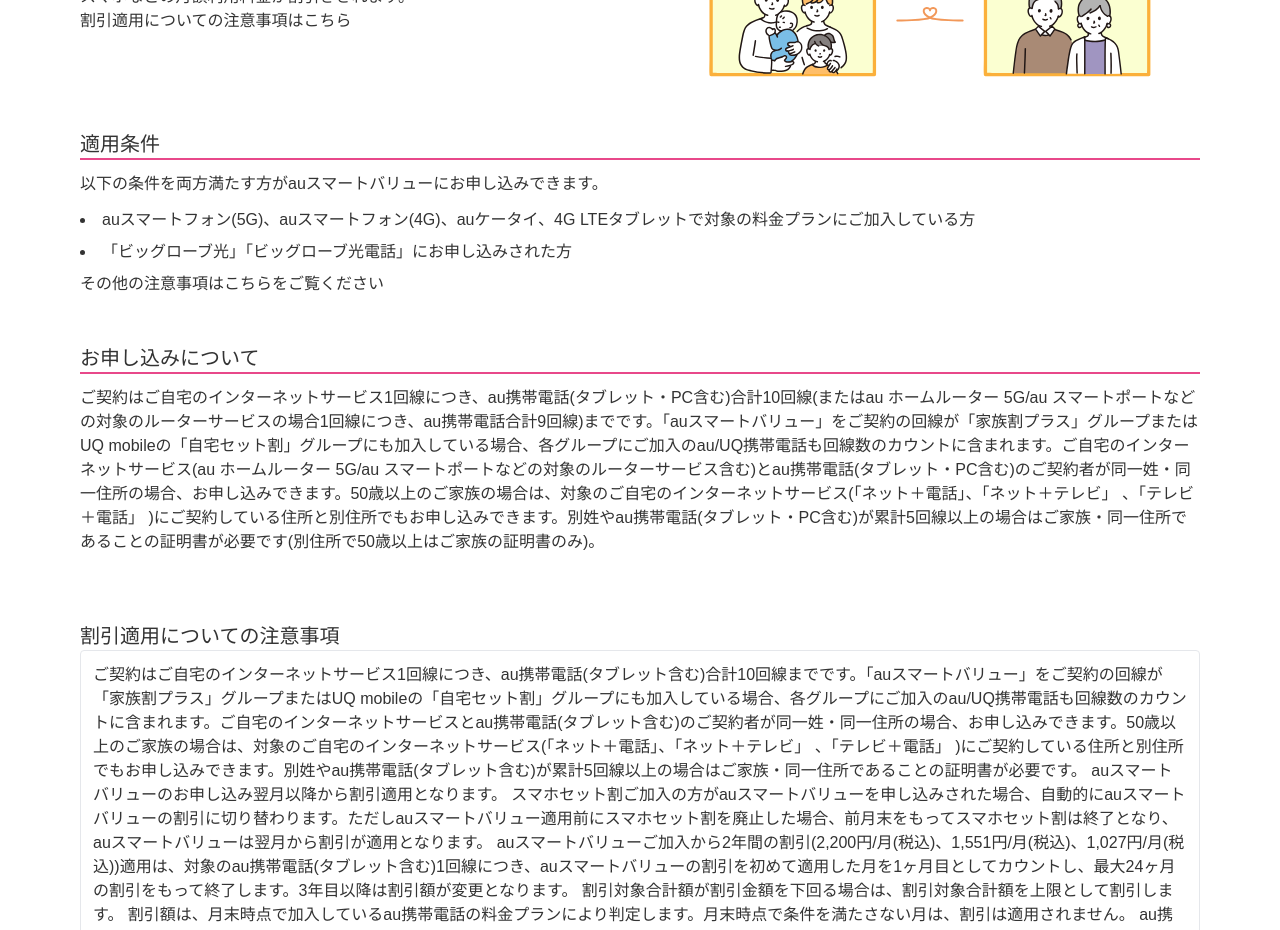
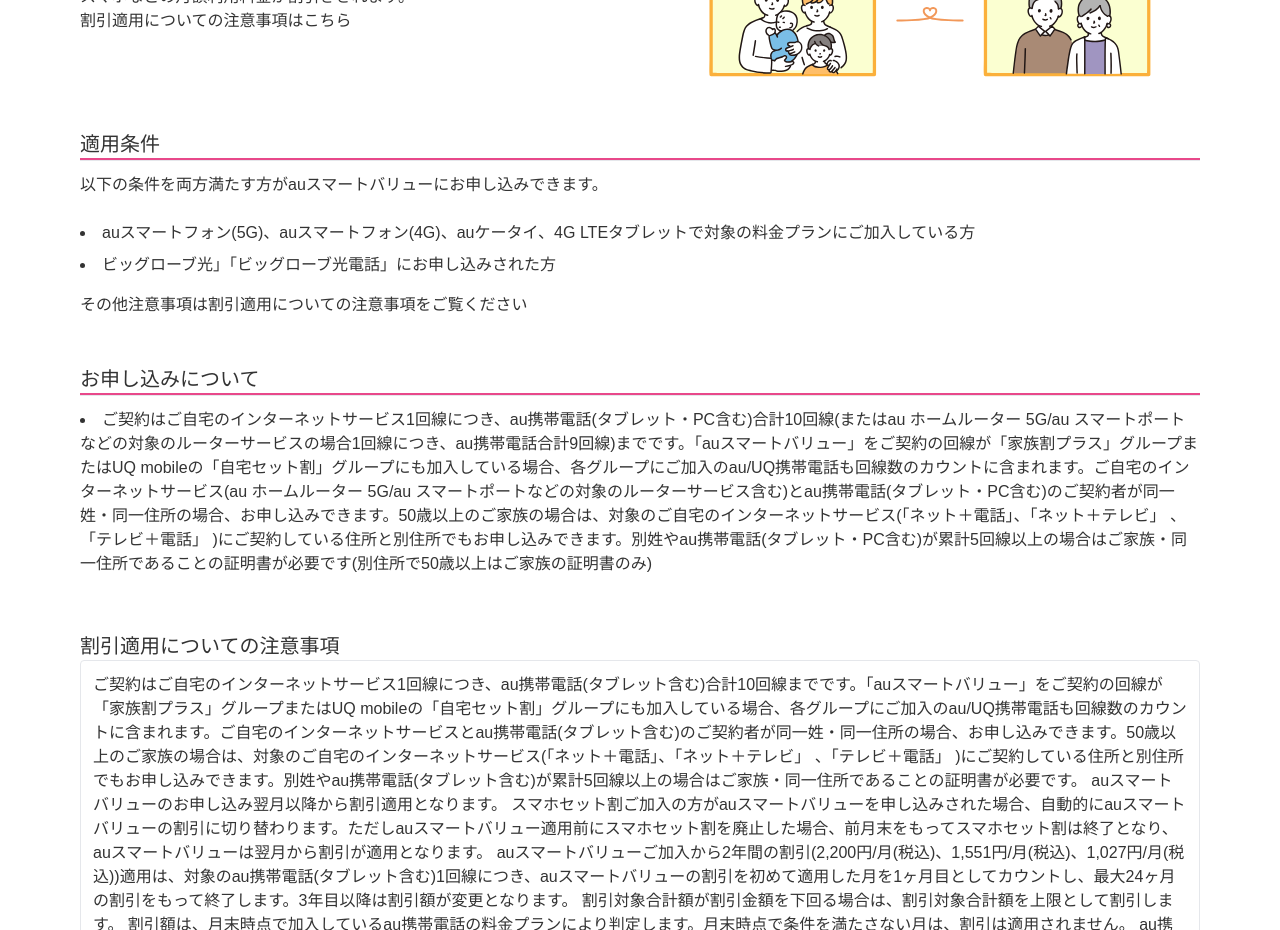
Before and after one commit to kazuyazama/biglobe-lp, a Next.js app: page /campaignDetail in a window 1280 px wide. Shown: the part 5600-6530 px from the top of the page. Built offline with nearby package versions, Linux system fonts and the light colour scheme; a web font is replaced by a local one.

Commit message:
errorfix

```diff
--- a/components/campaign/Detail/ListCpn.tsx
+++ b/components/campaign/Detail/ListCpn.tsx
@@ -1,28 +1,27 @@
 type Props = {
     title:string;
+    discription?:string;
     list1:string;
-    list2:string | Array<string|JSX.Element>;
-    list3:string | Array<string|JSX.Element>;
-
+    list2?:string | Array<string|JSX.Element>;
+    list3?:string | Array<string|JSX.Element>;
+    others?:string;
 }
 
-const ListCpn = ({title,list1,list2,list3}:Props) => {
+const ListCpn = ({title,list1,list2,list3,discription,others}:Props) => {
     return (
         <div className="col-span-6 justify-self-start w-full">
         <h2 className="border-b-2 border-secondary "><span className="text-lg md:text-xl">{title}</span></h2>
            <hr />
+           {discription &&
+            ( <p className="py-3">{discription}</p> )
+           }
            <ul className="list-disc list-inside space-y-2 pt-3 ">
                <li>
                {list1}
                </li>
-               <li>
-               {list2}
-               </li>
-               <li>
-               {list3}
-               </li>
-
-
+               {list2 && (<li>{list2}</li> ) }
+               {list3 && (<li>{list3}</li> ) }
+               {others && (<p className="py-2">{others}</p> )}
            </ul>
         </div>
     );
--- a/pages/campaignDetail.tsx
+++ b/pages/campaignDetail.tsx
@@ -114,6 +114,7 @@
 
              <ListCpn
              title={'当社キャッシュバックの特徴'}
+
              list1={' 開通したら最短で２ヵ月後に現金でお振込いたします！※公式キャッシュバックは12カ月後にお振込みとなります。'}
              list2={'キャッシュバック時期になりましたら弊社からお電話でご連絡をしますので、キャッシュバックの申請モレは一切なし！キャッシュバック還元率１００％です！（電話に応答しない方を除く）'}
              list3={'不必要なオプションには一切入る必要はありません！'}
@@ -123,15 +124,15 @@
              <ListCpn
              title={'対象者'}
              list1={'上記キャンペーン期間中に当サイト（お申込みフォームまたは、電話によるお申込み）からお申し込みいただいた方。'}
-             list2={['ご利用確認時にキャンペーン対象の光回線の利用を継続されている方。']}
-             list3={['お申し込み月を含む6ヵ月後の月末日までに対象サービスを開通された方。。']}
+             list2={'ご利用確認時にキャンペーン対象の光回線の利用を継続されている方。'}
+             list3={'お申し込み月を含む6ヵ月後の月末日までに対象サービスを開通された方。。'}
               />
 
             <ListCpn
             title={'適用条件'}
             list1={'※キャッシュバックは2回に分けて振り込まれます。2回目のキャッシュバックには受取手続が必要です。'}
-            list2={['【1回目(最大5,000円)：2カ月後】', <br/>,'新規申込の場合は、2カ月後に5000円がキャッシュバックされます。他社転用・事業者変更の場合も、2カ月後に15,000円がキャッシュバックされます。']}
-            list3={['【2回目(30,000円)：開通月を1カ月目として12カ月目】※新規の方のみ',<br/>,'開通月を1カ月目として12カ月目が適用月となり、適用月の月初2日～45日間以内にBIGLOBEのマイページからの受け取り手続きが必要となります。適用月にBIGLOBEより、BIGLOBEメール、BIGLOBEにご登録の連絡先メールアドレス宛にメールが送信されます。受け取り手続きが完了後、数日以内にご指定の口座にキャッシュバックされます。※期間内に受け取り手続きされない場合は特典をお受け取りいただくことが出来ません。※受け取り期間前に退会、コース変更、移転をされたお客さまはキャンペーン適用外となります。']}
+            list2={['【1回目(最大5,000円)：2カ月後】', <br key='list2' />,'新規申込の場合は、2カ月後に5000円がキャッシュバックされます。他社転用・事業者変更の場合も、2カ月後に15,000円がキャッシュバックされます。']}
+            list3={['【2回目(30,000円)：開通月を1カ月目として12カ月目】※新規の方のみ',<br key='list3'/>,'開通月を1カ月目として12カ月目が適用月となり、適用月の月初2日～45日間以内にBIGLOBEのマイページからの受け取り手続きが必要となります。適用月にBIGLOBEより、BIGLOBEメール、BIGLOBEにご登録の連絡先メールアドレス宛にメールが送信されます。受け取り手続きが完了後、数日以内にご指定の口座にキャッシュバックされます。※期間内に受け取り手続きされない場合は特典をお受け取りいただくことが出来ません。※受け取り期間前に退会、コース変更、移転をされたお客さまはキャンペーン適用外となります。']}
              />
 
 
@@ -254,7 +255,7 @@
                 </div>
             </div>
 
-            <div className="col-span-6 w-full">
+            {/* <div className="col-span-6 w-full">
                 <h2 className="border-b-2 border-secondary "><span className="text-lg md:text-xl">適用条件</span></h2>
                 <p className="py-3">以下の条件を両方満たす方がauスマートバリューにお申し込みできます。</p>
                 <ul className="list-disc list-inside space-y-2 ">
@@ -262,15 +263,32 @@
                     <li>「ビッグローブ光」「ビッグローブ光電話」にお申し込みされた方</li>
                 <Scroll to="notes" smooth={true} duration={600}><p className="py-2">その他の注意事項はこちらをご覧ください</p></Scroll>
                 </ul>
-            </div>
+            </div> */}
+
+            <ListCpn
+             title={'適用条件'}
+             discription={'以下の条件を両方満たす方がauスマートバリューにお申し込みできます。'}
+             list1={'auスマートフォン(5G)、auスマートフォン(4G)、auケータイ、4G LTEタブレットで対象の料金プランにご加入している方'}
+             list2={'ビッグローブ光」「ビッグローブ光電話」にお申し込みされた方'}
+             others={'その他注意事項は割引適用についての注意事項をご覧ください'}
+              />
 
 
 
-            <div className="col-span-6 w-full">
+            {/* <div className="col-span-6 w-full">
 
                 <h2 className="border-b-2 border-secondary "><span className="text-lg md:text-xl">お申し込みについて</span></h2>
                 <p className="py-3">ご契約はご自宅のインターネットサービス1回線につき、au携帯電話(タブレット・PC含む)合計10回線(またはau ホームルーター 5G/au スマートポートなどの対象のルーターサービスの場合1回線につき、au携帯電話合計9回線)までです。「auスマートバリュー」をご契約の回線が「家族割プラス」グループまたはUQ mobileの「自宅セット割」グループにも加入している場合、各グループにご加入のau/UQ携帯電話も回線数のカウントに含まれます。ご自宅のインターネットサービス(au ホームルーター 5G/au スマートポートなどの対象のルーターサービス含む)とau携帯電話(タブレット・PC含む)のご契約者が同一姓・同一住所の場合、お申し込みできます。50歳以上のご家族の場合は、対象のご自宅のインターネットサービス(「ネット＋電話」、「ネット＋テレビ」 、「テレビ＋電話」 )にご契約している住所と別住所でもお申し込みできます。別姓やau携帯電話(タブレット・PC含む)が累計5回線以上の場合はご家族・同一住所であることの証明書が必要です(別住所で50歳以上はご家族の証明書のみ)。</p>
-            </div>
+            </div> */}
+
+            <ListCpn
+             title={'お申し込みについて'}
+             list1={'ご契約はご自宅のインターネットサービス1回線につき、au携帯電話(タブレット・PC含む)合計10回線(またはau ホームルーター 5G/au スマートポートなどの対象のルーターサービスの場合1回線につき、au携帯電話合計9回線)までです。「auスマートバリュー」をご契約の回線が「家族割プラス」グループまたはUQ mobileの「自宅セット割」グループにも加入している場合、各グループにご加入のau/UQ携帯電話も回線数のカウントに含まれます。ご自宅のインターネットサービス(au ホームルーター 5G/au スマートポートなどの対象のルーターサービス含む)とau携帯電話(タブレット・PC含む)のご契約者が同一姓・同一住所の場合、お申し込みできます。50歳以上のご家族の場合は、対象のご自宅のインターネットサービス(「ネット＋電話」、「ネット＋テレビ」 、「テレビ＋電話」 )にご契約している住所と別住所でもお申し込みできます。別姓やau携帯電話(タブレット・PC含む)が累計5回線以上の場合はご家族・同一住所であることの証明書が必要です(別住所で50歳以上はご家族の証明書のみ)'}
+
+              />
+
+
+
             <div className="col-span-6 w-full">
                 <h3 className="text-lg md:text-xl pt-4">割引適用についての注意事項</h3>
 
```
